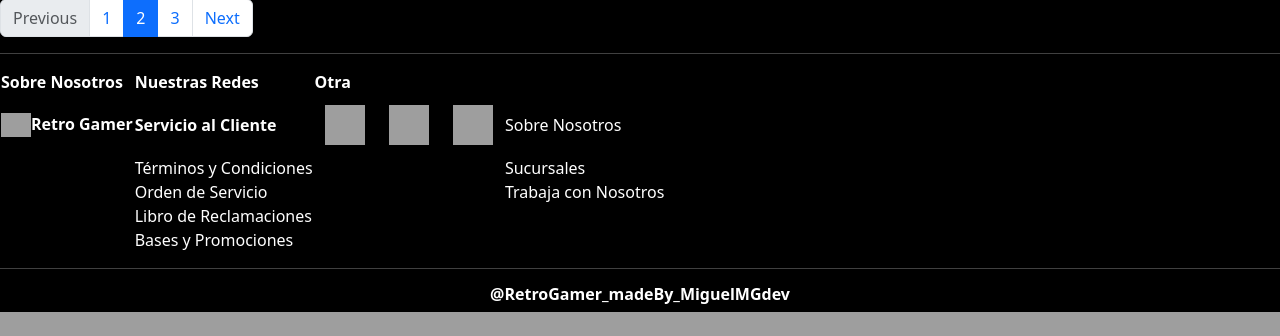
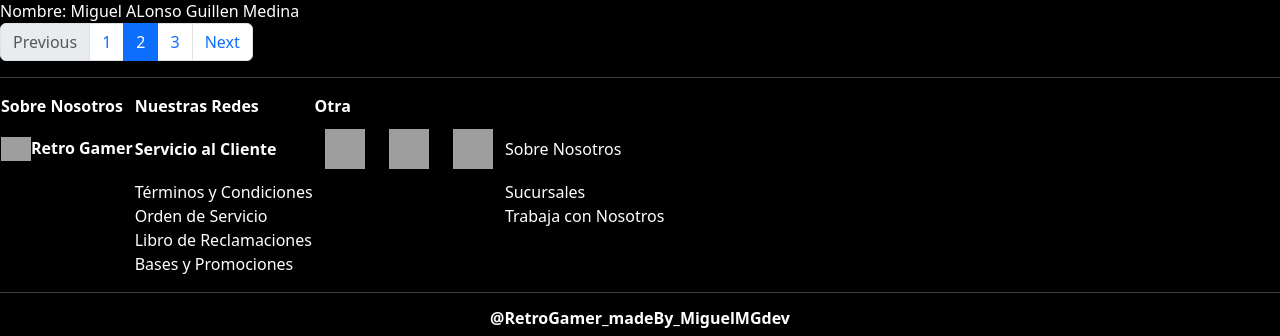
Before and after one commit to MiguelGuillen24/Proyecto-Ecommerce-Tecnologia, a PHP site: page /view/inicio.php in a window 1280 px wide. Shown: the part 671-1007 px from the top of the page. Before the commit the page ends 983 px from the top, so only its background shows below. Run offline with PHP 8.4, Linux system fonts and the light colour scheme; grey boxes are pictures that could not be loaded.

Commit message:
Update inicio.php

```diff
--- a/view/inicio.php
+++ b/view/inicio.php
@@ -21,6 +21,7 @@ require_once '../app/model/components/pagination.php';
 
     <?php echo navbar_client ?>
     <?php echo carousel ?>
+    <?php echo "Nombre: Miguel ALonso Guillen Medina" ?>
     <?php echo pagination ?>
     <?php echo $footer_client ?>
 </body>
```
